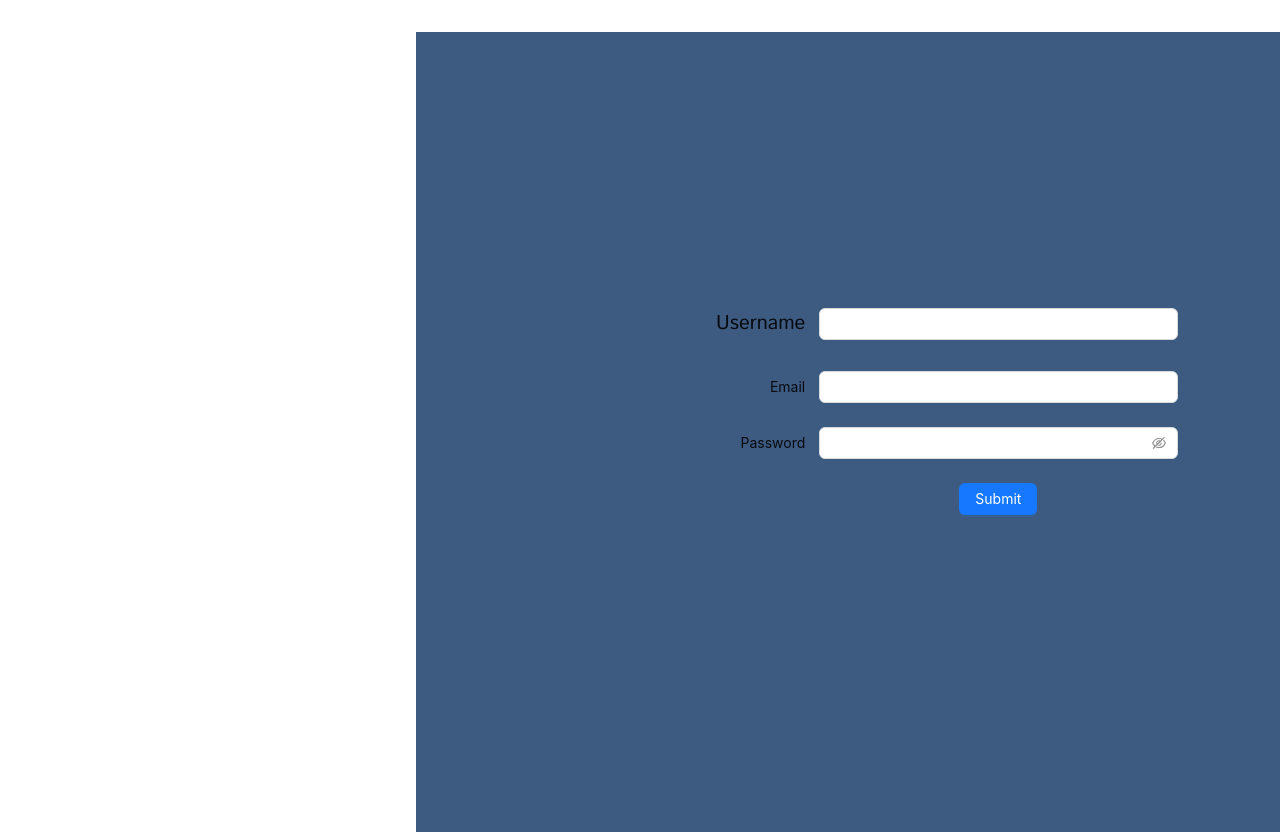
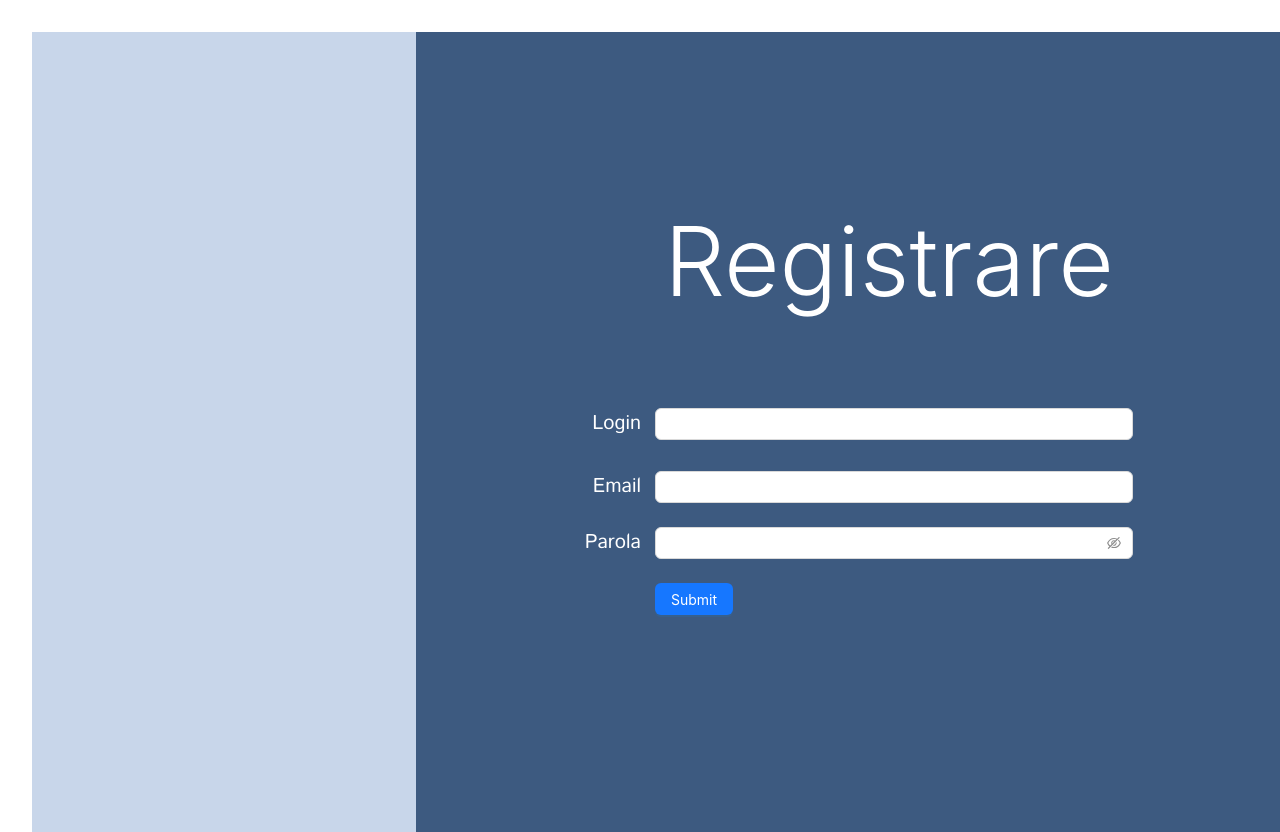
Before and after one commit to mechim/hackathon-newsaggregator-frontend, a React (Vite) app in the folder news-aggregator/: page /sign-up in a window 1280 px wide. Shown: the top 832 px of the page. Built offline with nearby package versions, Linux system fonts and the light colour scheme.

Commit message:
Styled Register page

```diff
--- a/news-aggregator/src/pages/SignUp.css
+++ b/news-aggregator/src/pages/SignUp.css
@@ -8,13 +8,50 @@
     height: 100%;
     margin-left: 30%;
     background: #3D5A80;
+    align-items: right;
+    justify-content: center;
 
 }
 
+.box1{
+    position: absolute;
+    height: 100%;
+    width: 30%;
+    background: #c8d6ea;
+}
+
 .input_name{
+    position: relative ;
     font-family: 'Istok Web', sans-serif;
     font-style: normal;
     font-weight: 400;
     font-size: 20px;
     line-height: 46px;
+    color: white;
 }
+
+.header{
+
+    position: static;
+    font-weight: 300;
+    font-size: 96px;
+    text-align: center;
+    color: white;
+}
+
+.form {
+    display: flex;
+    flex-direction: column;
+    margin-right: 20%;
+    margin-top: 10%;
+}
+
+.input_wraper{
+    align-content: center;
+}
+
+.register_button{
+    display: flex;
+    flex-direction: column;
+    margin-right: 20%;
+}
--- a/news-aggregator/src/pages/SignUp.jsx
+++ b/news-aggregator/src/pages/SignUp.jsx
@@ -1,17 +1,17 @@
-import React, { useState} from 'react';
+import React, { useState } from 'react';
 import { Form, Input, Button } from 'antd';
 import axios from 'axios';
-import {useNavigate} from 'react-router-dom';
+import { useNavigate } from 'react-router-dom';
 import './SignUp.css'
 function SignUp() {
     const [hasResponse, setHasResponse] = useState(false);
     const navigate = useNavigate();
-    const onFinish = async(values) => {
+    const onFinish = async (values) => {
         const request = await axios.post('http://127.0.0.1:8000/authen/sign-up', values).then((res) => {
             console.log(res.data);
             setHasResponse(true);
             navigate('/cabinet');
-        }).catch((e) =>{
+        }).catch((e) => {
             console.error(e);
         });
         console.log('Success:', values);
@@ -27,20 +27,20 @@ function SignUp() {
     };
 
     return (
+        <div>
+            <div className='box1'>
+
+            </div>
+
             <div className='background_box'>
                 <Form
+                    className='form'
                     name="basic"
                     labelCol={{
                         span: 8,
                     }}
                     wrapperCol={{
                         span: 16,
-                }}
-                style={{
-                    marginTop: "30%",
-                    marginLeft: "25%",
-                    maxWidth: "60%",
-                    alignItems: "center",
                     }}
                     initialValues={{
                         remember: true,
@@ -49,12 +49,15 @@ function SignUp() {
                     onFinish={onFinish}
                     onFinishFailed={onFinishFailed}
                     autoComplete="off"
-                colon = {false}
+                    colon={false}
                     requiredMark={requiredMark === 'customize' ? customizeRequiredMark : requiredMark}
                 >
+                    <h1 className='header' style={{ marginLeft: "32%"}}>Registrare</h1>
+
+                    <div className='input_wraper'>
                         <Form.Item
-                    className = 'input_name'
-                    label={<span className='input_name'>Username</span>}
+                            className='input_name'
+                            label={<span className='input_name'>Login</span>}
                             name="username"
                             rules={[
                                 {
@@ -63,20 +66,15 @@ function SignUp() {
                                 },
                             ]}
 
-                    // style = {{
-                    //     fontFamily: 'Istok Web',
-                    //     fontStyle: normal,
-                    //     fontWeight: 400,
-                    //     fontSize: "32px",
-                    //     lineHeight: "46px",
-                    // }}
+
+
                         >
-                    <Input />
+                            <Input style={{ alignItems: "center" }} />
                         </Form.Item>
 
                         <Form.Item
 
-                    label="Email"
+                            label={<span className='input_name'>Email</span>}
                             name="email"
                             rules={[
                                 {
@@ -91,7 +89,7 @@ function SignUp() {
 
                         <Form.Item
 
-                    label="Password"
+                            label={<span className='input_name'>Parola</span>}
                             name="password"
                             rules={[
                                 {
@@ -105,18 +103,21 @@ function SignUp() {
 
 
                         <Form.Item
+
                             wrapperCol={{
                                 offset: 8,
                                 span: 16,
                             }}
                         >
-                    <Button type="primary" htmlType="submit">
+                            <Button type="primary" htmlType="submit" className="register_button">
                                 Submit
                             </Button>
                         </Form.Item>
+                    </div>
                 </Form>
 
 
+            </div>
         </div>
     )
 }
```
Lines whose indentation alone changed are shown as unchanged.
